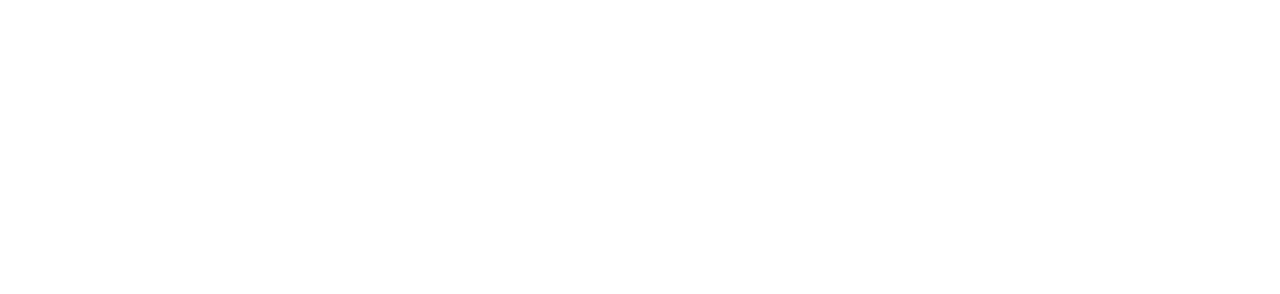
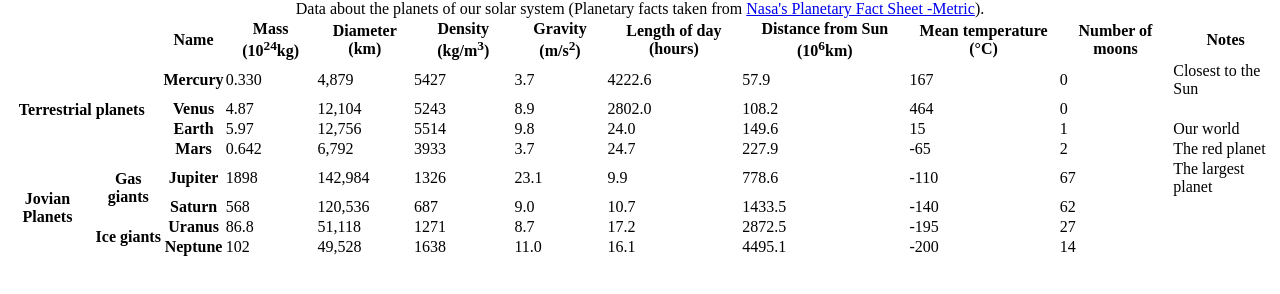
Before and after one commit to aruntutter/html-tables, a plain HTML site: page index.html in a window 1280 px wide. Drawn offline with Linux system fonts and the light colour scheme.

Commit message:
table body and body created

```diff
--- a/index.html
+++ b/index.html
@@ -5,9 +5,142 @@
   <meta charset="UTF-8">
   <meta name="viewport" content="width=device-width, initial-scale=1.0">
   <title>HTML - Table</title>
+
+  <style>
+    * {
+      padding: 0;
+      margin: 0;
+      box-sizing: border-box;
+    }
+  </style>
 </head>
 
 <body>
+  <table>
+    <caption>Data about the planets of our solar system (Planetary facts taken from <a href="http://">Nasa's Planetary
+        Fact Sheet
+        -Metric</a>).</caption>
+
+    <thead>
+      <tr>
+        <td colspan="2"></td>
+        <th>Name</th>
+        <th>Mass (10<sup>24</sup>kg)</th>
+        <th>Diameter (km)</th>
+        <th>Density (kg/m<sup>3</sup>)</th>
+        <th>Gravity (m/s<sup>2</sup>)</th>
+        <th>Length of day (hours)</th>
+        <th>Distance from Sun (10<sup>6</sup>km)</th>
+        <th>Mean temperature (°C)</th>
+        <th>Number of moons</th>
+        <th>Notes</th>
+      </tr>
+    </thead>
+
+    <tbody>
+      <tr>
+        <th colspan="2" rowspan="4">Terrestrial planets</th>
+        <th>Mercury</th>
+        <td>0.330</td>
+        <td>4,879</td>
+        <td>5427</td>
+        <td>3.7</td>
+        <td>4222.6</td>
+        <td>57.9</td>
+        <td>167</td>
+        <td>0</td>
+        <td>Closest to the Sun</td>
+      </tr>
+      <tr>
+        <th>Venus</th>
+        <td>4.87</td>
+        <td>12,104</td>
+        <td>5243</td>
+        <td>8.9</td>
+        <td>2802.0</td>
+        <td>108.2</td>
+        <td>464</td>
+        <td>0</td>
+        <td></td>
+      </tr>
+      <tr>
+        <th>Earth</th>
+        <td>5.97</td>
+        <td>12,756</td>
+        <td>5514</td>
+        <td>9.8</td>
+        <td>24.0</td>
+        <td>149.6</td>
+        <td>15</td>
+        <td>1</td>
+        <td>Our world</td>
+      </tr>
+      <tr>
+        <th>Mars</th>
+        <td>0.642</td>
+        <td>6,792</td>
+        <td>3933</td>
+        <td>3.7</td>
+        <td>24.7</td>
+        <td>227.9</td>
+        <td>-65</td>
+        <td>2</td>
+        <td>The red planet</td>
+      </tr>
+      <tr>
+        <th rowspan="4">Jovian Planets</th>
+        <th rowspan="2">Gas giants</th>
+        <th>Jupiter</th>
+        <td>1898</td>
+        <td>142,984</td>
+        <td>1326</td>
+        <td>23.1</td>
+        <td>9.9</td>
+        <td>778.6</td>
+        <td>-110</td>
+        <td>67</td>
+        <td>The largest planet</td>
+      </tr>
+      <tr>
+        <th>Saturn</th>
+        <td>568</td>
+        <td>120,536</td>
+        <td>687</td>
+        <td>9.0</td>
+        <td>10.7</td>
+        <td>1433.5</td>
+        <td>-140</td>
+        <td>62</td>
+        <td></td>
+      </tr>
+      <tr>
+        <th rowspan="2">Ice giants</th>
+        <th>Uranus</th>
+        <td>86.8</td>
+        <td>51,118</td>
+        <td>1271</td>
+        <td>8.7</td>
+        <td>17.2</td>
+        <td>2872.5</td>
+        <td>-195</td>
+        <td>27</td>
+        <td></td>
+      </tr>
+      <tr>
+        <th>Neptune</th>
+        <td>102</td>
+        <td>49,528</td>
+        <td>1638</td>
+        <td>11.0</td>
+        <td>16.1</td>
+        <td>4495.1</td>
+        <td>-200</td>
+        <td>14</td>
+        <td></td>
+      </tr>
+    </tbody>
+
+  </table>
 
 </body>
 
```
